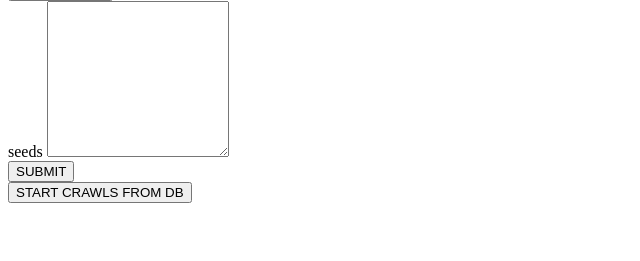
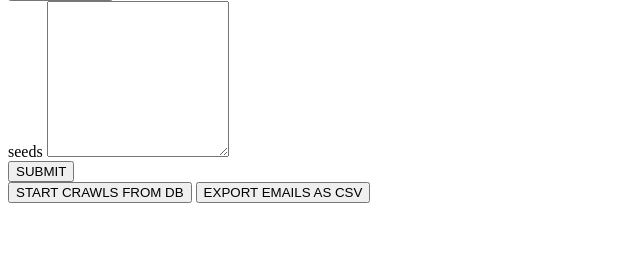
Before and after one commit to ivanwakeup/pycrawl3, a Django app: page / in a window 1280 px wide. Shown: the part 230-491 px from the top of the page, without its empty margins (0-640 px from the left). Run offline with Django 3.2, Linux system fonts and the light colour scheme.

Commit message:
adding csv export button

```diff
--- a/pycrawl3/settings/common.py
+++ b/pycrawl3/settings/common.py
@@ -125,3 +125,6 @@ USE_TZ = True
 
 STATIC_URL = '/templates/'
 STATIC_ROOT = 'static'
+
+# use db transactions for django-import-export
+IMPORT_EXPORT_USE_TRANSACTIONS = True
--- a/pycrawl3/static/pycrawl3/js/crawl.js
+++ b/pycrawl3/static/pycrawl3/js/crawl.js
@@ -86,5 +86,25 @@ $("#start-crawls").click(function() {
         }
     });
 
-    e.preventDefault();
 });
+
+
+$("#get-csv").click(function() {
+    var url = "/get-emails-csv"
+
+    $.ajax({
+        type: "GET",
+        url: url,
+        success: function(data){
+            if(data.success) {
+                toastr.success(data.message);
+                setTimeout(function() {
+		            window.location.href = '/';
+	            }, 2000);
+            }
+            else {
+                toastr.error(data.message);
+            }
+        }
+    });
+});
--- a/pycrawl3/templates/pycrawl3/index.html
+++ b/pycrawl3/templates/pycrawl3/index.html
@@ -54,6 +54,8 @@
 
         <button id="start-crawls">START CRAWLS FROM DB</button>
 
+        <button id="get-csv">EXPORT EMAILS AS CSV</button>
+
 
         <script src="{% static 'pycrawl3/js/jquery-3.3.1.min.js' %}"></script>
         <script src="{% static 'pycrawl3/js/crawl.js' %}"></script>
--- a/pycrawl3/urls.py
+++ b/pycrawl3/urls.py
@@ -15,12 +15,13 @@ Including another URLconf
 """
 from django.contrib import admin
 from django.urls import path
-from .views.index import index, crawl, add_seed_url, start_crawl
+from .views.index import index, crawl, add_seed_url, start_crawl, get_emails_as_csv
 
 urlpatterns = [
     path('admin/', admin.site.urls),
     path('crawl', crawl, name='crawl'),
     path('add-seed', add_seed_url, name='add-seed'),
     path('start-crawl', start_crawl, name='start-crawl'),
+    path('get-emails-csv', get_emails_as_csv, name='get-emails-csv'),
     path('', index, name='index')
 ]
--- a/pycrawl3/views/index.py
+++ b/pycrawl3/views/index.py
@@ -1,10 +1,12 @@
 from django.shortcuts import render
+from django.http import HttpResponse
 
 from pycrawl3.crawler import crawler
 from pycrawl3.crawler.blacklist import Blacklist
 from pycrawl3.persistence.persistence import PostgresWriter, EmailDelegate, SeedDelegate
 
 from multiprocessing import Pool
+from resources import EmailResource
 
 
 def index(request):
@@ -42,6 +44,14 @@ def add_seed_url(request):
     return render(request, 'pycrawl3/index.html', context={'message': 'successseed'})
 
 
+def get_emails_as_csv(request):
+    er = EmailResource()
+    dataset = er.export()
+    response = HttpResponse(dataset.csv, content_type='text/csv')
+    response['Content-Disposition'] = 'attachment; filename="persons.csv"'
+    return response
+
+
 def dispatch_crawlers(url):
     url_blacklist = Blacklist.factory("url")
     email_blacklist = Blacklist.factory("email")
```
Also changed, not shown: pycrawl3/resources.py (added, +7 -0 lines).
